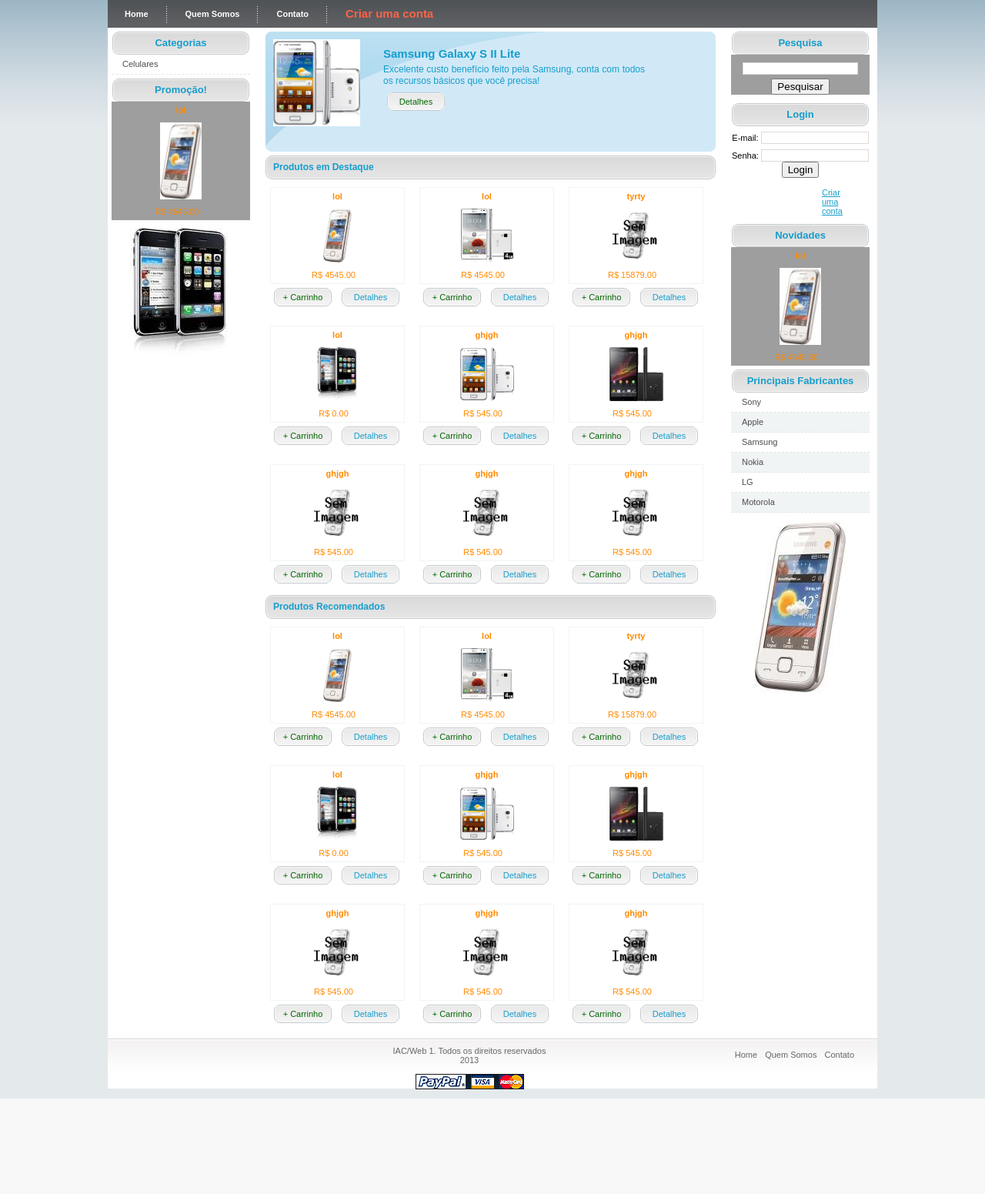
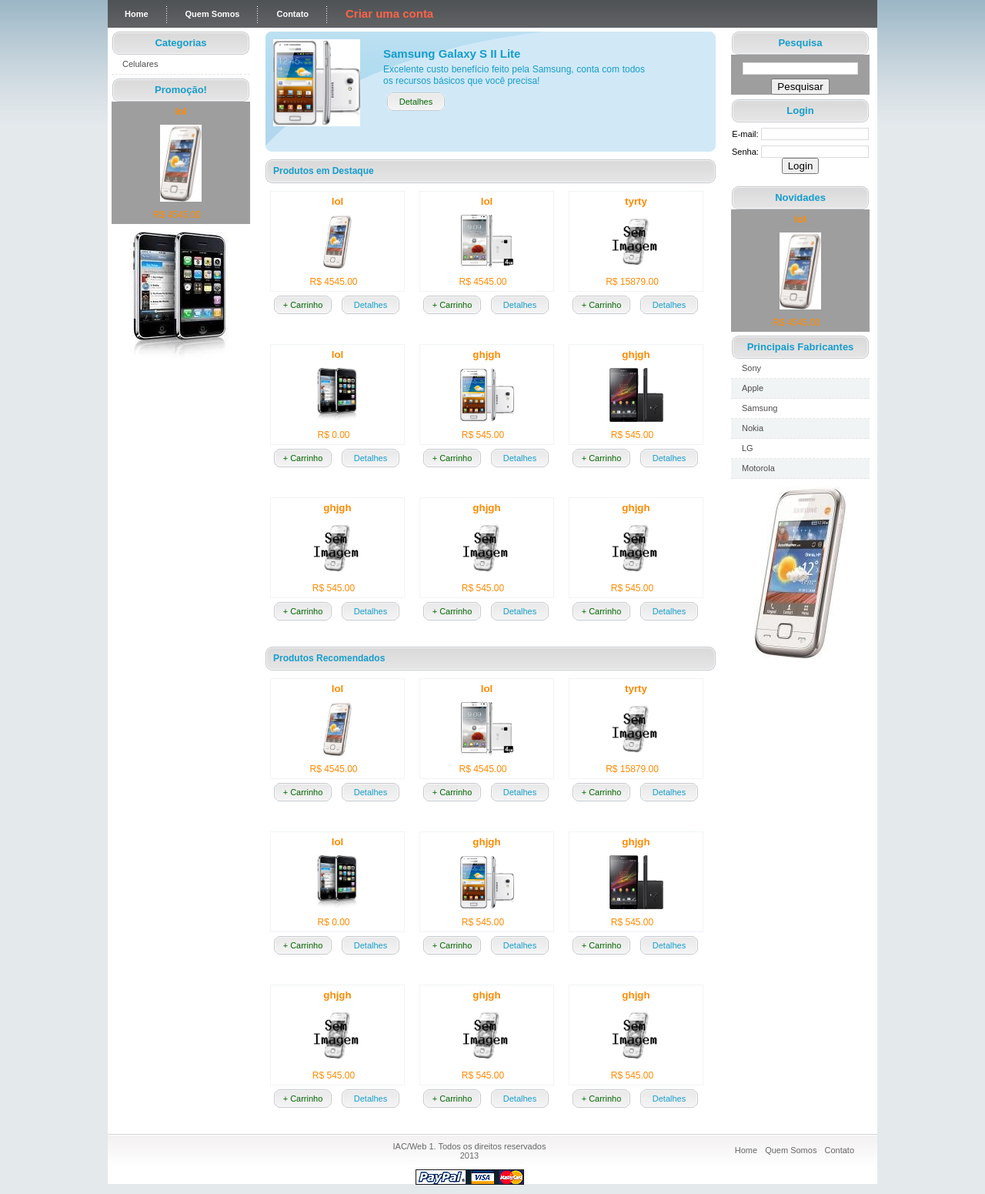
Before and after one commit to Beltzac/lolwtf, a PHP site: page / in a window 1280 px wide. Shown: the part 136-1687 px from the top of the page at 77% size. Before the commit the page ends 1563 px from the top, so only its background shows below. Run offline with PHP 8.4, Linux system fonts and the light colour scheme; data comes from the database, SQL or seed files in the repository; grey boxes are pictures that could not be loaded.

Commit message:
Ajustes no css e login

```diff
--- a/login_manager.php
+++ b/login_manager.php
@@ -18,6 +18,7 @@
     session_destroy();
 
     redirect();
+    exit();
 }
 
 $email = $_POST['email'];
@@ -50,7 +51,7 @@
 
         // senha incorreta
         session_destroy();
-        redirect();
+        header('Location: novaconta.php');
     }
 
 ?>
--- a/menuDireita.php
+++ b/menuDireita.php
@@ -86,9 +86,7 @@
 
 
 		</form>
-		<a href="novaconta.php" class="join">Criar uma conta</a>
-
-	</div>
+</div>
 
 <?php } ?>
 
--- a/style.css
+++ b/style.css
@@ -1,66 +1,101 @@
-body {
-	background: url(images/bg.jpg) repeat-x #e4e9ec top;
+/*+clearfix {*/
+.login:after
+{
+    content: ".";
+    display: block;
+    height: 0;
+    clear: both;
+    visibility: hidden;
+    font-size: 0;
+}
+.login
+{
+    display: inline-block;
+}
+.login
+{
+    /*\*/
+    display: block;
+    /**/
+    _height: 1px;
+}
+/*+}*/
+BODY
+{
+    background: #E4E9EC url(images/bg.jpg) repeat-x top;
     padding: 0;
     font-family: Arial, Helvetica, sans-serif;
     font-size: 11px;
-	margin: 0px auto auto auto;
+    margin: 0px auto auto;
     color: #000;
 }
-p {
+P
+{
     padding: 2px;
     margin: 0px;
 }
-#main_container {
+#main_container
+{
     width: 1000px;
     height: auto;
     margin: auto;
     padding: 0px;
     background-color: #FFFFFF;
 }
-#header {
+#header
+{
     width: 1000px;
     height: 136px;
     background: url(images/header_bg.jpg) no-repeat center;
     background-position: 0px 0px;
     margin: auto;
 }
-#logo {
+#logo
+{
     float: left;
     padding: 45px 0 0 15px;
 }
-#main_content {
+#main_content
+{
     clear: both;
 }
-.languages {
+.languages
+{
     float: right;
     width: 150px;
-	padding: 8px 0 0 0;
+    padding: 8px 0 0;
 }
-.lang_text {
+.lang_text
+{
     float: left;
     padding: 0 5px 0 0;
     color: #1DA1CF;
 }
-a.lang {
+A.lang
+{
     display: block;
     float: left;
-	padding: 0 5px 0 5px;
+    padding: 0 5px;
 }
-.top_right {
+.top_right
+{
     width: 728px;
     float: right;
 }
-.big_banner {
+.big_banner
+{
     float: right;
     padding: 10px 10px 0 0;
 }
 /*---------------- menu tab----------------------*/
-#menu_tab {
+#menu_tab
+{
     width: 1000px;
     height: 36px;
     background: url(images/menu_bg.gif) repeat-x;
 }
-ul.menu {
+UL.menu
+{
     list-style-type: none;
     float: left;
     display: block;
@@ -69,43 +104,44 @@
     padding: 0px;
     background: url(images/menu_bg.gif) repeat-x;
 }
-
-ul.menu li {
+UL.menu LI
+{
     display: inline;
     font-size: 11px;
     font-weight: bold;
     line-height: 36px;
 }
-ul.menu li.divider {
+UL.menu LI.divider
+{
     display: inline;
     width: 4px;
     height: 36px;
     float: left;
     background: url(images/menu_divider.gif) no-repeat center;
 }
-
-a.nav:link, a.nav:visited {
+A.nav:link, A.nav:visited
+{
     display: block;
     float: left;
-	padding: 0px 8px 0px 8px;
-	margin: 0 14px 0 14px;
+    padding: 0px 8px;
+    margin: 0 14px;
     height: 36px;
     text-decoration: none;
-	color: #fff;
+    color: #FFF;
 }
-
-a.nav:hover {
+A.nav:hover
+{
     display: block;
     float: left;
-	padding: 0px 8px 0px 8px;
-	margin: 0 14px 0 14px;
+    padding: 0px 8px;
+    margin: 0 14px;
     height: 36px;
     text-decoration: none;
     color: #199ECD;
 }
-
 /*----------------crumb_navigation-------------*/
-.crumb_navigation {
+.crumb_navigation
+{
     width: 980px;
     height: 15px;
     padding: 5px 10px 0 20px;
@@ -113,143 +149,167 @@
     background: url(images/navbullet.png) no-repeat left;
     background-position: 5px 8px;
 }
-.crumb_navigation a {
-	color: #0fa0dd;
+.crumb_navigation A
+{
+    color: #0FA0DD;
     text-decoration: underline;
 }
-span.current {
-	color: #0fa0dd;
+SPAN.current
+{
+    color: #0FA0DD;
 }
-
 /*-------------left_content------------------*/
-.left_content {
+.left_content
+{
     width: 180px;
     float: left;
     padding: 0 0 0 5px;
 }
-.title_box {
+.title_box
+{
     width: 180px;
     height: 30px;
-	margin: 5px 0 0 0;
+    margin: 5px 0 0;
     background: url(images/menu_title_bg.gif) no-repeat center;
     text-align: center;
     font-size: 13px;
     font-weight: bold;
-	color: #159dcc;
+    color: #159DCC;
     line-height: 30px;
 }
 /*--------left menu---------*/
-ul.left_menu {
+UL.left_menu
+{
     width: 180px;
     padding: 0px;
     margin: 0px;
     list-style: none;
 }
-ul.left_menu li {
+UL.left_menu LI
+{
     margin: 0px;
     list-style: none;
 }
-ul.left_menu li.odd a {
+UL.left_menu LI.odd A
+{
     width: 166px;
     height: 25px;
     display: block;
-	border-bottom: 1px #e4e4e4 dashed;
+    border-bottom: 1px dashed #E4E4E4;
     text-decoration: none;
-	color: #504b4b;
+    color: #504B4B;
     padding: 0 0 0 14px;
     line-height: 25px;
 }
-ul.left_menu li.even a {
+UL.left_menu LI.even A
+{
     width: 166px;
     height: 25px;
     display: block;
-	border-bottom: 1px #e4e4e4 dashed;
-	background-color: #f0f4f5;
+    border-bottom: 1px dashed #E4E4E4;
+    background-color: #F0F4F5;
     text-decoration: none;
-	color: #504b4b;
+    color: #504B4B;
     padding: 0 0 0 14px;
     line-height: 25px;
 }
-ul.left_menu li.even a:hover, ul.left_menu li.odd a:hover {
+UL.left_menu LI.even A:hover, UL.left_menu LI.odd A:hover
+{
     color: #000;
     text-decoration: underline;
 }
-
-.border_box {
+.border_box
+{
     width: 180px;
     height: auto;
     text-align: center;
     background: url(images/box_bottom_bg.gif) no-repeat center bottom;
 }
-.product_title {
-	color: #ff8a00;
-	padding: 5px 0 5px 0;
+.product_title
+{
+    color: #FF8A00;
+    padding: 5px 0;
+    font-weight: bold;
+    font-size: 10pt;
+}
+.product_title2
+{
+    color: #FF8A00;
+    padding: 5px 0;
+    font-weight: normal;
+    text-align: left;
+    font-size: 12pt;
+}
+.product_title A
+{
+    text-decoration: none;
+    color: #FF8A00;
+    padding: 5px 0;
     font-weight: bold;
 }
-.product_title2 {
-	color: #ff8a00;
-	padding: 5px 0 5px 0;
-	font-weight: bold;
+.product_title A:hover
+{
+    color: #064E5A;
+}
+.product_img2
+{
+    float: left;
+    padding: 5px 15px 0px 22px;
+    margin-top: 0px;
+    margin-bottom: 0px;
+}
+.product_img
+{
+    padding: 5px 5;
+}
+.prod_price
+{
+    padding: 5px 10 5px 0;
+    font-size: 9pt;
+}
+.prod_price2
+{
+    padding: 5px 0;
     text-align: left;
 }
-
-.product_title a {
-	text-decoration: none;
-	color: #ff8a00;
-	padding: 5px 0 5px 0;
-	font-weight: bold;
-}
-.product_title a:hover {
-	color: #064E5A;
-}
-.product_img2 {
-	float: left;
-	padding: 5px 5 5px 5;
-}
-.product_img {
-	float: center;
-	padding: 5px 5 5px 5;
-}
-
-.prod_price {
-	padding: 5px 10 5px 0;
-}
-.prod_price2 {
-	padding: 5px 0 5px 0;
-	text-align: left;
-}
-span.reduce {
+SPAN.reduce
+{
     color: #666666;
     text-decoration: line-through;
 }
-span.price {
-	color: #ff8a00;
+SPAN.price
+{
+    color: #FF8A00;
 }
 /*----------newsletter--------------*/
-input.newsletter_input {
+INPUT.newsletter_input
+{
     width: 150px;
     height: 16px;
-	border: 1px #ddd9d9 solid;
-	margin: 10px 0 5px 0;
+    border: 1px solid #DDD9D9;
+    margin: 10px 0 5px;
     font-size: 12px;
     padding: 0px;
     color: #999999;
 }
-a.join {
+A.join
+{
     width: 17px;
     display: block;
     margin: 0px 0 5px 110px;
-	padding: 2px 8px 6px 8px;
+    padding: 2px 8px 6px;
     text-decoration: underline;
     color: #169ECC;
 }
-.banner_adds {
+.banner_adds
+{
     width: 180px;
     text-align: center;
-	padding: 10px 0 10px 0;
+    padding: 10px 0;
 }
 /*--------------oferta------------------*/
-.oferta {
+.oferta
+{
     width: 585px;
     height: 156px;
     background: url(images/slider_bg.gif) no-repeat center;
@@ -257,169 +317,200 @@
     padding: 0px;
     margin: 0 0 5px 5px;
 }
-.oferta_img {
+.oferta_img
+{
     float: left;
     padding: 10px 0 0 10px;
 }
-.oferta_title {
+.oferta_title
+{
     font-size: 15px;
-	color: #159dcc;
+    color: #159DCC;
     font-weight: bold;
 }
-.oferta_details {
+.oferta_details
+{
     width: 340px;
     float: left;
     padding: 20px 0 0 30px;
 }
-.oferta_text {
-	padding: 5px 0 5px 0;
+.oferta_text
+{
+    padding: 5px 0;
     font-size: 12px;
-	color: #159dcc;
+    color: #159DCC;
     text-align: justify;
     line-height: 15px;
 }
 /*center content--------------------------*/
-.center_content {
+.center_content
+{
     width: 600px;
     float: left;
     padding: 5px 10px 5px 15px;
 }
-.center_title_bar {
+.center_title_bar
+{
     width: 575px;
     height: 31px;
     float: left;
     padding: 0 0 0 10px;
-	margin: 0 0 0 5px;
+    margin: 5px 0 0px 5px;
     line-height: 31px;
     font-size: 12px;
     color: #159DCC;
     font-weight: bold;
     background: url(images/bar_bg.gif) no-repeat center;
 }
-
 /*----------------------right content--------------*/
-.right_content {
+.right_content
+{
     width: 180px;
     float: left;
     padding: 0px;
 }
-.shopping_cart {
+.shopping_cart
+{
     width: 180px;
     height: 84px;
     text-align: center;
 }
-.login {
+/*[clearfix]*/.login
+{
     width: 180px;
     height: auto;
     text-align: center;
+    margin-top: -5px;
+    margin-bottom: 0px;
+    padding-bottom: 0px;
+    border-bottom: 0px solid #000000;
 }
-
-input.login_input {
+INPUT.login_input
+{
     width: 140px;
     height: 16px;
-	border: 1px #ddd9d9 solid;
-	margin: 7px 0 0px 0;
+    border: 1px solid #DDD9D9;
+    margin: 7px 0 0px;
     font-size: 12px;
     padding: 0px;
-
 }
-.cart_title {
+.cart_title
+{
     font-size: 12px;
     font-size: 12px;
     color: #847676;
     font-weight: bold;
     padding: 0px;
 }
-.cart_details {
+.cart_details
+{
     width: 115px;
     float: left;
     padding: 5px 0 0 15px;
     text-align: left;
 }
-.cart_icon {
+.cart_icon
+{
     float: left;
     padding: 5px 0 0 5px;
 }
-span.border_cart {
+SPAN.border_cart
+{
     width: 100px;
     height: 1px;
-	margin: 3px 0 3px 0;
+    margin: 3px 0;
     display: block;
-	border-top: 1px #999999 dashed;
+    border-top: 1px dashed #999999;
 }
-
 /*---------prod_carrinho----------*/
-
-.carrinho_box {
+.carrinho_box
+{
     width: 173px;
     height: auto;
     float: none;
-	padding: 10px 10px 10px 11px;
+    padding: 10px 10px 0px 11px;
+    margin-bottom: -1px;
+    margin-top: 33px;
+    border-bottom: 0px solid #000000;
+    /*+placement:shift 0px 0px;*/
+    position: relative;
+    left: 0px;
+    top: 0px;
 }
-.carrinho_prod_details_tab {
+.carrinho_prod_details_tab
+{
     width: 173px;
     height: 31px;
     float: left;
-	margin: 3px 0 0 0;
+    margin: 3px 0px 0px 0;
 }
-.carrinho_center_prod_box {
+.carrinho_center_prod_box
+{
     width: 173px;
     height: auto;
     float: left;
     text-align: center;
     padding: 0px;
     margin: 0px;
-	border: 1px #F0F4F5 solid;
-
+    border: 1px solid #F0F4F5;
 }
-
-.carrinho_box2 {
+.carrinho_box2
+{
     width: 173px;
     height: auto;
     float: none;
     padding: 10px 10px 10px 11px;
+    margin-bottom: 0px;
 }
-.carrinho_prod_details_tab2 {
+.carrinho_prod_details_tab2
+{
     width: 173px;
     height: 31px;
     float: left;
 }
-.carrinho_center_prod_box2 {
-	width: 550px;
-	height: 125px;
-	float: center;
+.carrinho_center_prod_box2
+{
+    width: 567px;
+    height: 148px;
     text-align: center;
     padding: 0px;
-	margin: 0px;
-	border: 2px #F0F4F5 solid;
+    margin: 0px 0px -4px;
+    border: 2px solid #F0F4F5;
+    /*[empty]border-bottom:;*/
 }
 /*---------prod_box----------*/
-.prod_box {
+.prod_box
+{
     width: 173px;
     height: auto;
     float: left;
     padding: 10px 10px 10px 11px;
+    margin-bottom: 14px;
 }
-.center_prod_box {
+.center_prod_box
+{
     width: 173px;
     height: auto;
     float: left;
     text-align: center;
     padding: 0px;
     margin: 0px;
-	border: 1px #F0F4F5 solid;
+    border: 1px solid #F0F4F5;
 }
-.prod_details_tab {
+.prod_details_tab
+{
     width: 173px;
     height: 31px;
     float: left;
-	margin: 3px 0 0 0;
+    margin: 3px 0 0;
 }
-img.left_bt {
+IMG.left_bt
+{
     float: left;
     padding: 6px 0 0 6px;
 }
-a.prod_details {
+A.prod_details
+{
     width: 75px;
     height: 24px;
     display: block;
@@ -429,10 +520,10 @@
     text-align: center;
     line-height: 24px;
     text-decoration: none;
-	color: #159dcc;
+    color: #159DCC;
 }
-
-a.prod_compare {
+A.prod_compare
+{
     width: 75px;
     height: 24px;
     display: block;
@@ -442,71 +533,88 @@
     text-align: center;
     line-height: 24px;
     text-decoration: none;
-	color: #159dcc;
+    color: #159DCC;
 }
-a.prod_buy {
+A.prod_buy
+{
     width: 75px;
     height: 24px;
     display: block;
     float: left;
     background: url(images/link_bg.gif) no-repeat center;
-	margin: 2px 0 0 5px;
+    margin: 2px 0 0px 5px;
     text-align: center;
     line-height: 24px;
     text-decoration: none;
     color: #006600;
+    padding-bottom: 0px;
+    border-bottom: 0px solid #000000;
+    /*+placement:shift 0px 0px;*/
+    position: relative;
+    left: 0px;
+    top: 0px;
 }
 /*---------prod_box_big----------*/
-.prod_box_big {
+.prod_box_big
+{
     width: 554px;
     height: auto;
     float: left;
     padding: 10px 10px 15px 15px;
 }
-.center_prod_box_big {
+.center_prod_box_big
+{
     width: 554px;
     height: auto;
     float: left;
     text-align: center;
-	padding: 0 0 10px 0;
+    padding: 0 0 10px;
     margin: 0px;
-	border: 1px #F0F4F5 solid;
+    border: 1px solid #F0F4F5;
 }
-.product_img_big {
+.product_img_big
+{
     width: 170px;
     padding: 10px 0 0 10px;
     float: left;
 }
-.details_big_box {
+.details_big_box
+{
     width: 345px;
     float: left;
     padding: 0 0 0 15px;
     text-align: left;
 }
-.product_title_big {
-	color: #ff8a00;
-	padding: 5px 0 5px 0;
+.product_title_big
+{
+    color: #FF8A00;
+    padding: 5px 0;
     font-weight: bold;
     font-size: 14px;
 }
-.specifications {
+.specifications
+{
     font-size: 12px;
     font-weight: bold;
     line-height: 18px;
 }
-.thumbs {
-	padding: 8px 5px 8px 5px;
-	border: 1px #DFD1D1 solid;
-	margin: 15px 0 0 0;
+.thumbs
+{
+    padding: 8px 5px;
+    border: 1px solid #DFD1D1;
+    margin: 15px 0 0;
 }
-.thumbs a {
+.thumbs A
+{
     padding: 3px;
 }
-.prod_price_big {
-	padding: 5px 0 5px 0;
+.prod_price_big
+{
+    padding: 5px 0;
     font-size: 16px;
 }
-a.addtocart {
+A.addtocart
+{
     width: 76px;
     height: 27px;
     display: block;
@@ -515,9 +623,10 @@
     padding: 0 0 0 33px;
     text-decoration: none;
     line-height: 27px;
-	color: #1c4a52;
+    color: #1C4A52;
 }
-a.compare {
+A.compare
+{
     width: 76px;
     height: 27px;
     display: block;
@@ -527,24 +636,28 @@
     padding: 0 0 0 33px;
     text-decoration: none;
     line-height: 27px;
-	color: #1c4a52;
+    color: #1C4A52;
 }
-span.blue {
+SPAN.blue
+{
     color: #159DCC;
 }
 /*---------------contact_form------------------*/
-.contact_form {
+.contact_form
+{
     width: 355px;
     float: left;
     padding: 0px 0 0 75px;
 }
-.form_row {
+.form_row
+{
     width: 335px;
     clear: both;
-	padding: 10px 0 10px 0;
-	color: #a53d17;
+    padding: 10px 0;
+    color: #A53D17;
 }
-label.contact {
+LABEL.contact
+{
     width: 75px;
     float: left;
     font-size: 12px;
@@ -552,25 +665,28 @@
     padding: 4px 5px 0 0;
     color: #333333;
 }
-input.contact_input {
+INPUT.contact_input
+{
     width: 253px;
     height: 18px;
-	background-color: #fff;
+    background-color: #FFF;
     color: #999999;
-	border: 1px #DFDFDF solid;
+    border: 1px solid #DFDFDF;
     float: left;
 }
-textarea.contact_textarea {
+TEXTAREA.contact_textarea
+{
     width: 253px;
     height: 100px;
     font-family: Arial, Helvetica, sans-serif;
     font-size: 12px;
     color: #999999;
-	background-color: #fff;
-	border: 1px #DFDFDF solid;
+    background-color: #FFF;
+    border: 1px solid #DFDFDF;
     float: left;
 }
-a.contact {
+A.contact
+{
     width: 99px;
     height: 27px;
     display: block;
@@ -580,65 +696,69 @@
     padding: 0 0 0 10px;
     text-decoration: none;
     line-height: 27px;
-	color: #1c4a52;
+    color: #1C4A52;
 }
 /*--------------footer----------------*/
-.footer {
+.footer
+{
     width: 1000px;
     clear: both;
     height: 65px;
     background: url(images/footer_bg.gif) repeat-x top;
 }
-.left_footer {
+.left_footer
+{
     float: left;
     width: 300px;
     padding: 5px 0 0 10px;
 }
-.right_footer {
+.right_footer
+{
     float: right;
     padding: 15px 30px 0 0;
 }
-.right_footer a {
+.right_footer A
+{
     padding: 0 0 0 7px;
     text-decoration: none;
     color: #666666;
 }
-.right_footer a:hover {
+.right_footer A:hover
+{
     text-decoration: underline;
 }
-
-.center_footer {
+.center_footer
+{
     float: left;
     width: 200px;
     text-align: center;
     color: #666666;
     padding: 10px 0 0 60px;
 }
-
-table
+TABLE
 {
-        font-family:"Trebuchet MS", Arial, Helvetica, sans-serif;
-        width:100%;
-        border-collapse:collapse;
+    font-family: "Trebuchet MS", Arial, Helvetica, sans-serif;
+    width: 100%;
+    border-collapse: collapse;
 }
-      table td, th
+TABLE TD, TH
 {
-        border:1px solid #2424FF;
-        padding:3px 7px 2px 7px;
+    border: 1px solid #2424FF;
+    padding: 3px 7px 2px;
 }
-      table th
+TABLE TH
 {
-        font-size:1.2em;
-        text-align:left;
-        padding-top:5px;
-        padding-bottom:4px;
-        background-color:#2E82FF;
-        color:#fff;
+    font-size: 1.2em;
+    text-align: left;
+    padding-top: 5px;
+    padding-bottom: 4px;
+    background-color: #2E82FF;
+    color: #FFF;
 }
-      table tr.alt td
+TABLE TR.alt TD
 {
-        color:#000;
-        background-color:#D6EDFF;
+    color: #000;
+    background-color: #D6EDFF;
 }
 .img
 {
```
Lines whose indentation alone changed are shown as unchanged.
